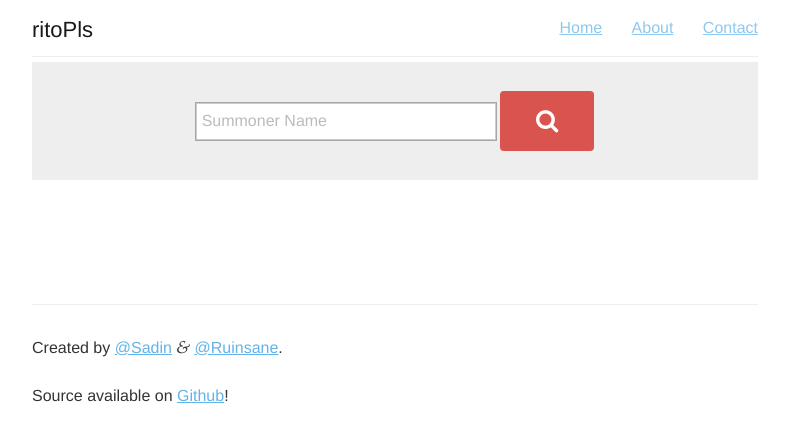
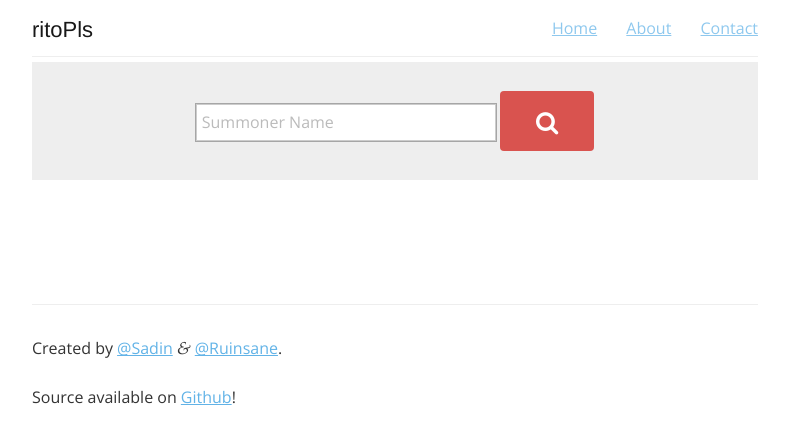
Before and after one commit to Sadin/ritoPLS, a Python web app: template templates/index.html in a window 1280 px wide. Shown: the top 444 px of the page, without its empty margins (245-1034 px from the left). Run offline with Jinja, Linux system fonts and the light colour scheme; the template is opened without the code that fills it, so the values that code supplies are empty; some libraries are stand-ins or nearby versions.

Commit message:
changed default font

```diff
--- a/app.py
+++ b/app.py
@@ -1,4 +1,4 @@
-from flask import Flask, render_template, request, abort
+from flask import Flask, render_template, request, redirect, url_for, abort
 import requests, json, pprint
 
 # Logic
--- a/static/css/app.css
+++ b/static/css/app.css
@@ -1,3 +1,7 @@
+@import url(http://fonts.googleapis.com/css?family=Open+Sans:400,300);
+html, body {
+	font-family: 'Open Sans', sans-serif;
+}
 .container {
   width: 90%;
 }
```
